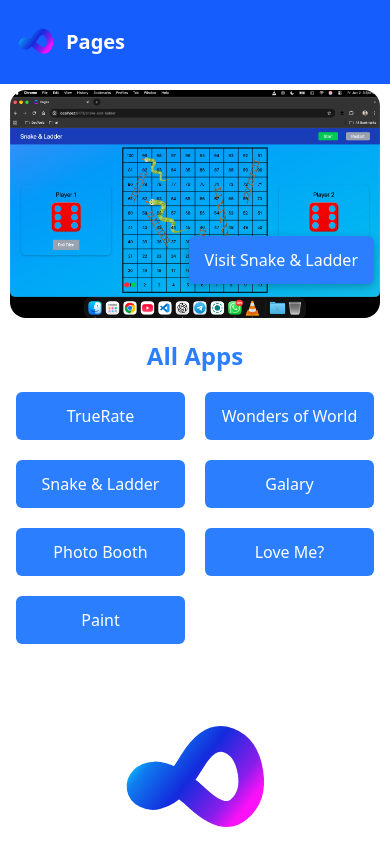
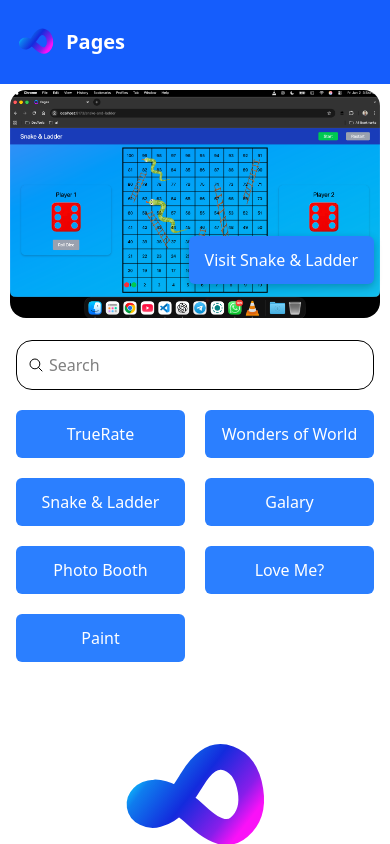
Before and after one commit to imksh/pages, a React (Vite) app: page / in a window 390 px wide. Built offline with nearby package versions, Linux system fonts and the light colour scheme.

Commit message:
opacity reduced

```diff
--- a/index.html
+++ b/index.html
@@ -1,8 +1,13 @@
-<!doctype html>
+<!DOCTYPE html>
 <html lang="en">
   <head>
     <meta charset="UTF-8" />
     <link rel="icon" type="image/png" href="/logo.png" />
+    <link rel="manifest" href="/manifest.json" />
+    <meta
+      name="theme-color"
+      content="#165dfc"
+    />
     <meta name="viewport" content="width=device-width, initial-scale=1.0" />
     <title>Pages</title>
   </head>
--- a/src/pages/Home.jsx
+++ b/src/pages/Home.jsx
@@ -7,14 +7,17 @@ import Header from "../components/Header";
 import { motion } from "motion/react";
 import Footer from "../components/Footer";
 import { FaSearch } from "react-icons/fa";
+import { IoSearchOutline } from "react-icons/io5";
 
 const Home = () => {
   const navigate = useNavigate();
   const [index, setIndex] = useState(0);
   const [selected, setSelected] = useState(null);
   const [input, setInput] = useState("");
+  const [input2, setInput2] = useState("");
   const timerRef = useRef(null);
   const [searchData, setSearchData] = useState(data);
+  const [mainData, setMainData] = useState(data);
   useEffect(() => {
     const fun = () => {
       const updated = data.filter((item) =>
@@ -24,6 +27,16 @@ const Home = () => {
     };
     fun();
   }, [input]);
+
+  useEffect(() => {
+    const fun = () => {
+      const updated = data.filter((item) =>
+        item.title.toLowerCase().includes(input2.toLowerCase())
+      );
+      setMainData(updated);
+    };
+    fun();
+  }, [input2]);
 
   useEffect(() => {
     const fun = async () => {
@@ -47,20 +60,20 @@ const Home = () => {
       <div className=" w-screen flex items-center justify-center pt-[10vh] h-screen overflow-hidden">
         <div className="w-[20%] hidden md:block   h-full py-4  shadow-2xl">
           <div className="relative flex justify-center items-center">
-            <FaSearch className="absolute left-10 " />
+            <IoSearchOutline className="absolute left-6 " />
             <input
               type="text"
               placeholder="Search"
-              className="border rounded-2xl w-[80%] p-2 pl-8 outline-blue-500 active:border-0"
+              className="border rounded-2xl w-[90%] p-2 pl-8 outline-blue-500 active:border-0"
               value={input}
               onChange={(e) => setInput(e.target.value)}
             />
           </div>
-          <div className="flex flex-col items-baseline p-4 gap-2">
+          <div className="flex flex-col items-baseline px-0 py-4 lg:px-2 gap-2">
             {searchData.map((item, idx) => (
               <button
                 key={idx}
-                className="w-full flex items-baseline p-2 pl-4 hover:bg-blue-100 cursor-pointer rounded-lg font-bold"
+                className="w-full flex items-baseline text-left p-2 pl-4 hover:bg-blue-100 cursor-pointer rounded-lg font-bold"
                 onClick={()=>navigate(item.link)}
               >
                 {item.title}
@@ -90,10 +103,20 @@ const Home = () => {
           </motion.div>
 
           <div className="grid grid-cols-2 md:grid-cols-4 gap-5 items-center p-4">
-            <p className="col-span-2 md:col-span-4 justify-center flex  items-center text-2xl font-bold text-blue-500">
+            <div className="col-span-2 md:col-span-4 md:hidden relative flex justify-center items-center">
+            <IoSearchOutline className="absolute left-3 " />
+            <input
+              type="text"
+              placeholder="Search"
+              className="border rounded-2xl w-full p-3 pl-8 outline-blue-500 active:border-0"
+              value={input2}
+              onChange={(e) => setInput2(e.target.value)}
+            />
+          </div>
+            <p className="col-span-2 md:col-span-4 justify-center hidden md:flex  items-center text-2xl font-bold text-blue-500">
               All Apps
             </p>
-            {data.map((item, key) => (
+            {mainData.map((item, key) => (
               <motion.button
                 whileTap={{ scale: 0.5 }}
                 key={key}
--- a/src/pages/Wonders.jsx
+++ b/src/pages/Wonders.jsx
@@ -13,6 +13,14 @@ const data = [
   },
   {
     key: "2",
+    img1: "/images/wonders/eiffel.webp",
+    img2: "/images/wonders/eiffelsm.png",
+    title: "Eiffel Tower",
+    country: "France",
+    desc: "Built in 1889 for the Paris World’s Fair, the Eiffel Tower was once criticized — now it’s one of the most famous structures in the world. Made of iron and standing about 324 meters tall, it was the tallest man-made structure for decades.",
+  },
+  {
+    key: "3",
     img1: "/images/wonders/wall.jpg",
     img2: "/images/wonders/wallsm.png",
     title: "Great Wall of China",
@@ -20,7 +28,7 @@ const data = [
     desc: "Stretches thousands of kilometers across deserts, hills, and mountains. Built over many dynasties to defend against invasions. Parts are ruined, but huge sections still stand strong.",
   },
   {
-    key: "3",
+    key: "4",
     img1: "/images/wonders/pyramid.png",
     img2: "/images/wonders/pyramidsm.png",
     title: "Pyramids of Giza",
@@ -35,6 +43,7 @@ const data = [
     country: "Peru",
     desc: "Incan city built high in the Andes, overlooking deep valleys. Features terraces, temples, and precise stonework without mortar. Abandoned long ago and rediscovered in 1911.",
   },
+
   {
     key: "5",
     img1: "/images/wonders/petra1.jpg",
@@ -68,6 +77,7 @@ const data = [
     desc: "Major Mayan city known for the pyramid El Castillo. During equinoxes, shadows create the illusion of a serpent sliding down the steps. Shows the Mayans’ advanced math, astronomy, and architecture.",
   },
 ];
+
 const Wonders = () => {
   const [index, setIndex] = useState(0);
   const [key, setKey] = useState(0);
@@ -126,7 +136,7 @@ const Wonders = () => {
           <img
             src={data[index].img1}
             alt=""
-            className="absolute top-0 left-0 w-full h-full object-cover object-center"
+            className="absolute top-0 left-0 w-full h-full object-cover object-center opacity-70"
           />
           <div
             key={key}
@@ -135,6 +145,8 @@ const Wonders = () => {
             <motion.div
             //   key={data[index].key}
               whileTap={{ scale: 0.1 }}
+              initial={{scale:1.1}}
+              animate={{scale:1}}
               transition={{ duration: 1 }}
               style={{ backgroundImage: `url(${data[index].img2})` }}
               className={`slice bg-[url()] bg-cover bg-position-[5%,0%] h-80 w-12 md:h-100 md:w-16 rounded-2xl shadow-2xl`}
@@ -158,6 +170,8 @@ const Wonders = () => {
             <motion.div
             //   key={data[index].key}
               whileTap={{ scale: 0.1 }}
+              initial={{scale:1.1}}
+              animate={{scale:1}}
               transition={{ duration: 1 }}
               style={{ backgroundImage: `url(${data[index].img2})` }}
               className={`slice bg-[url()] bg-cover bg-position-[50%_0%] h-80 w-12 md:h-100 md:w-16 rounded-2xl shadow-2xl`}
```
Also changed, not shown: public/images/wonders/eiffel.webp (added), public/images/wonders/eiffelsm.png (added), public/manifest.json (added).
